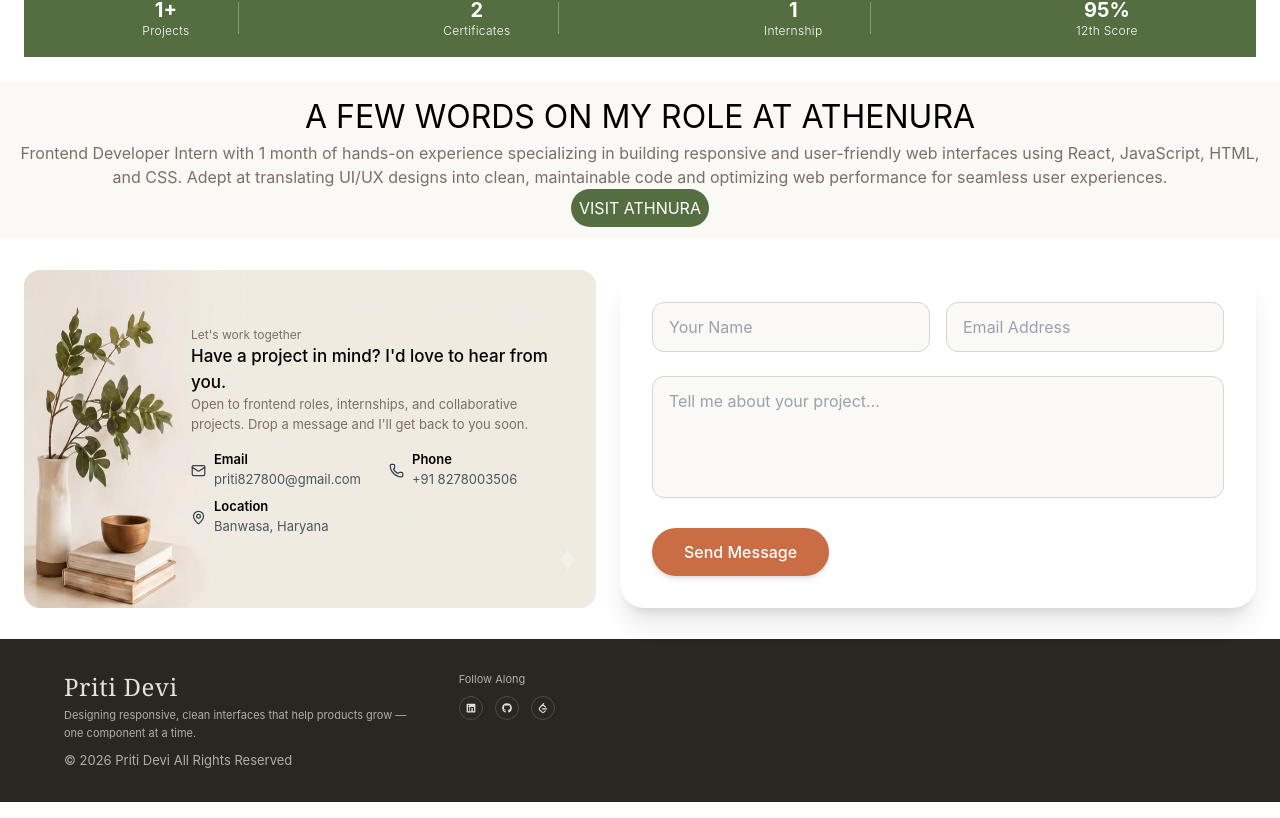
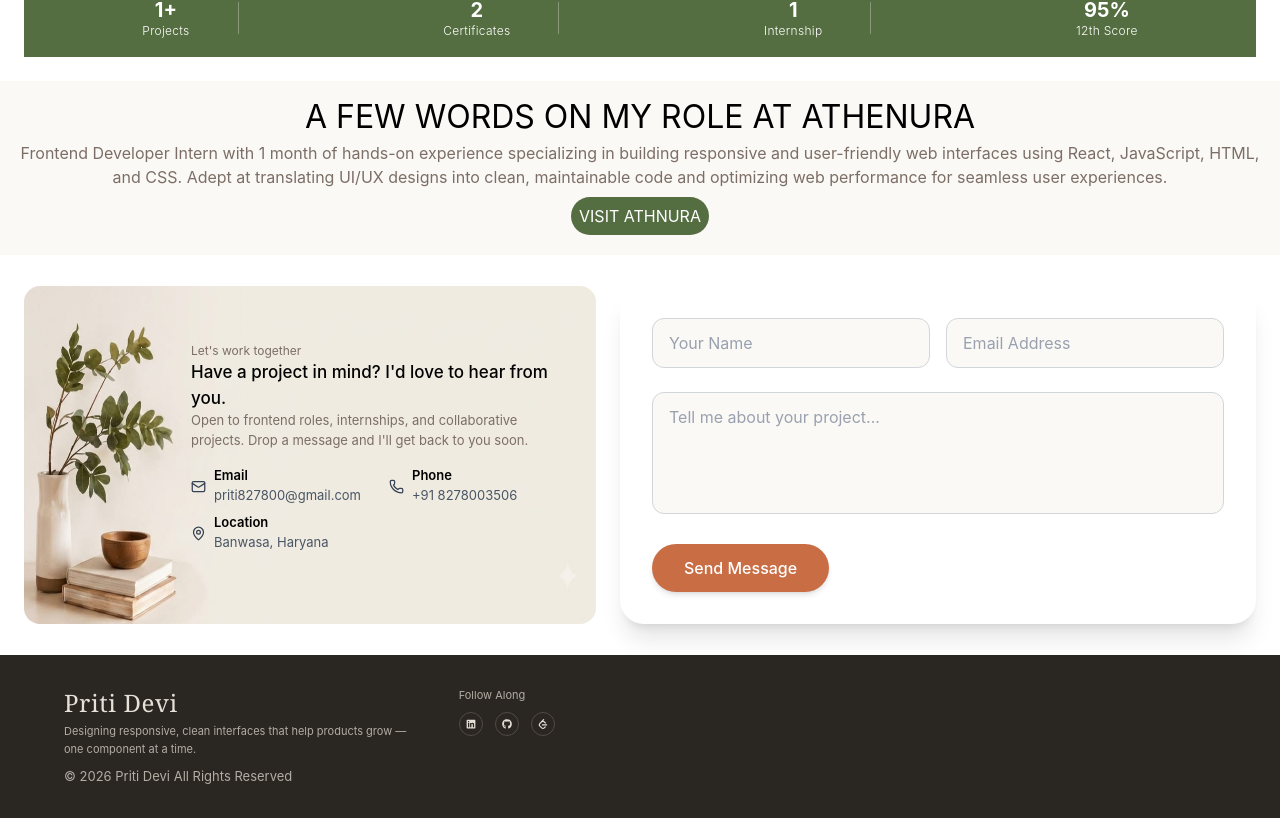
Before and after one commit to pritidevi/Personal_Portfolio_17xyz, a React (Vite) app: page / in a window 1280 px wide. Shown: the part 2026-2844 px from the top of the page. Built offline with nearby package versions, Linux system fonts and the light colour scheme.

Commit message:
fix all bugs

```diff
--- a/src/Components/Athnura/Athnura.jsx
+++ b/src/Components/Athnura/Athnura.jsx
@@ -8,7 +8,7 @@ export default function Athnura() {
         <p className='text-[#7c6e66]'>
            Frontend Developer Intern with 1 month of hands-on experience specializing in building responsive and user-friendly web interfaces using React, JavaScript, HTML, and CSS. Adept at translating UI/UX designs into clean, maintainable code and optimizing web performance for seamless user experiences.
         </p>
-        <button className='bg-[#556e41] flex justify-center w-[138px] h-auto p-[7px] items-center  m-auto rounded-3xl text-white hover:bg-[#435037] cursor-pointer'onClick={()=>window.open('https://www.athenura.in')}>
+        <button className='bg-[#556e41] flex justify-center w-[138px] h-auto p-[7px] my-2 items-center  m-auto rounded-3xl text-white hover:bg-[#435037] cursor-pointer'onClick={()=>window.open('https://www.athenura.in')}>
 VISIT ATHNURA
         </button>
       </div>
```
